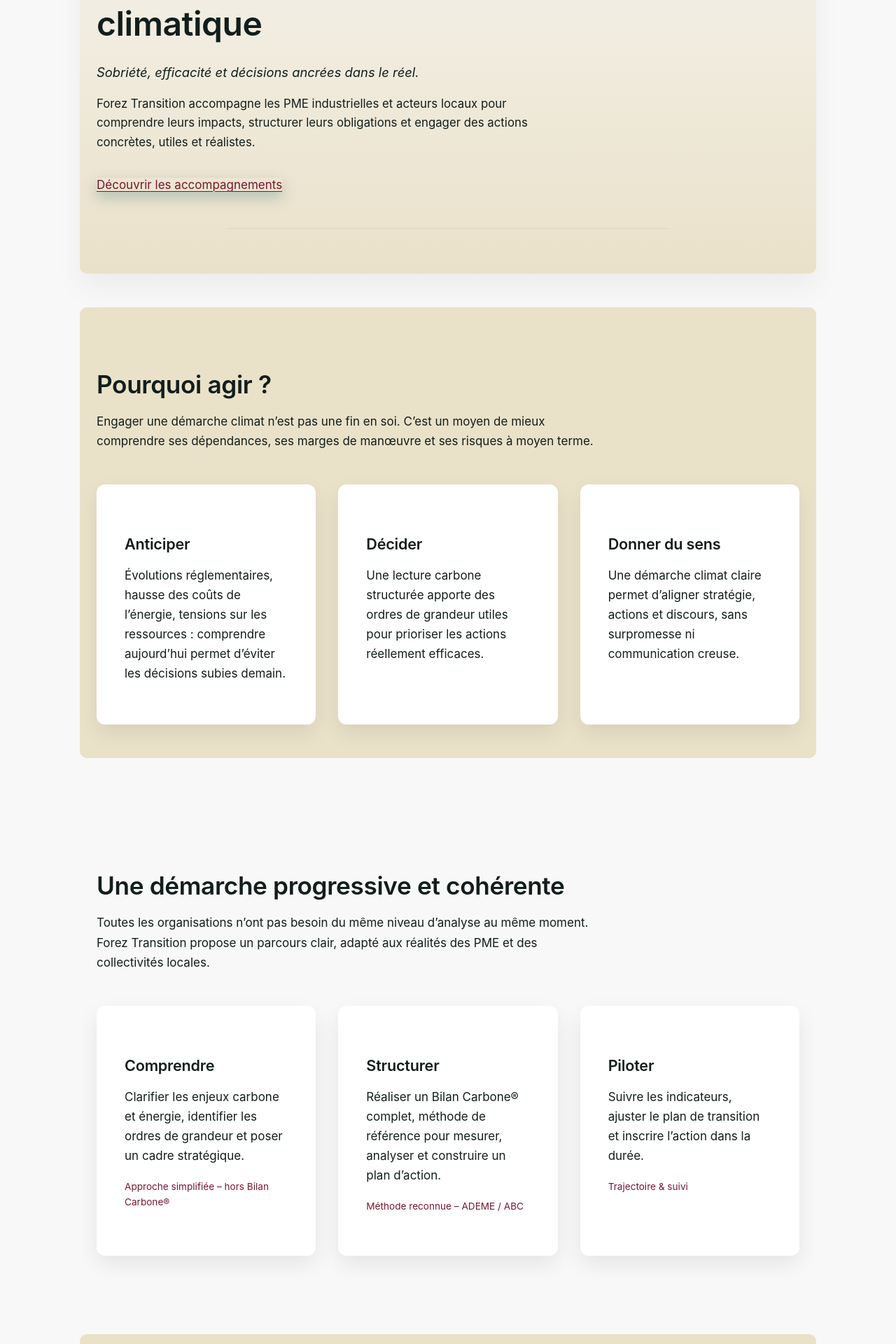
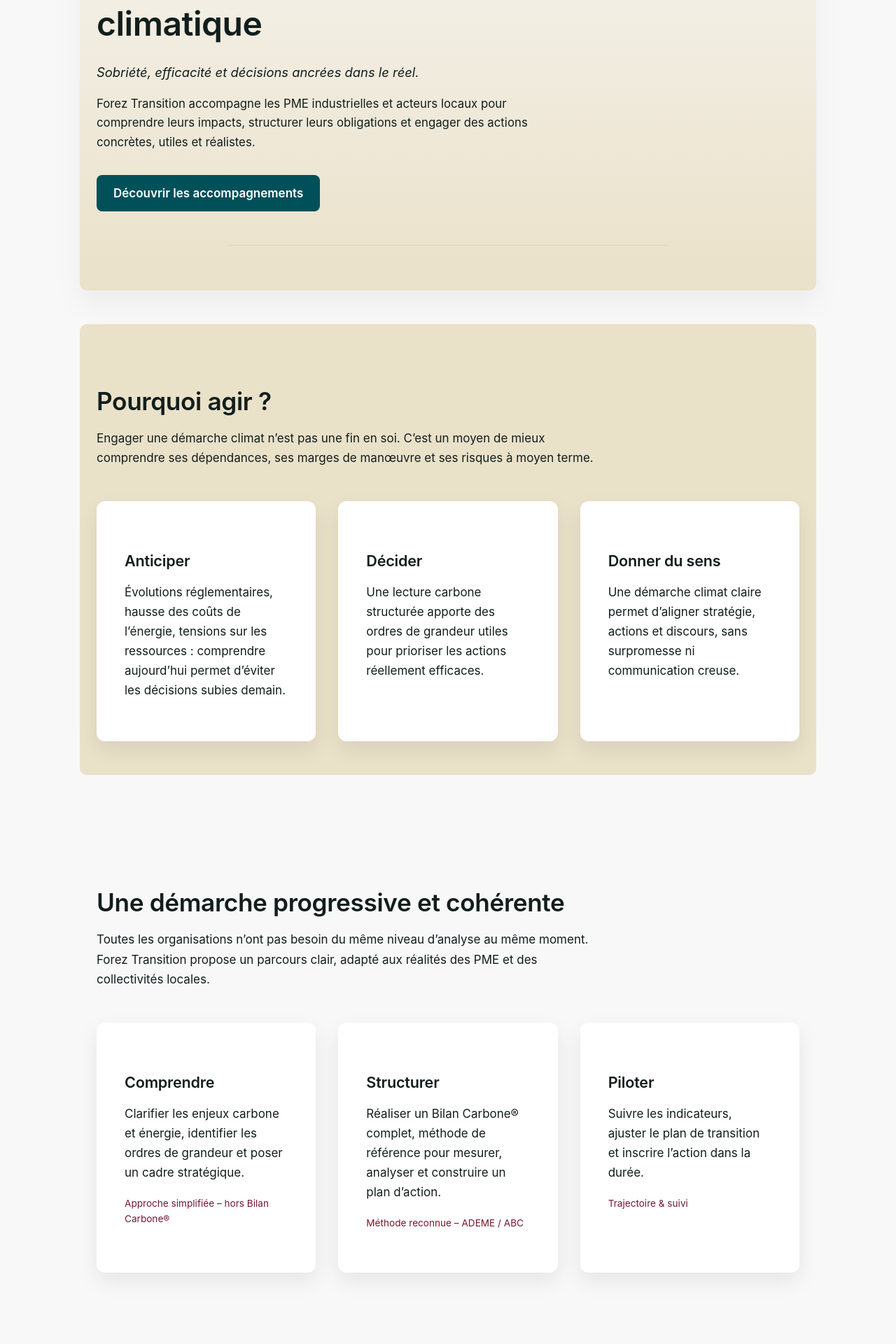
Before and after one commit to Alex-JULIEN/forez-transition, a Jekyll site: the page built from index.md, in a window 1280 px wide. Shown: the part 392-2312 px from the top of the page at 70% size. Built offline with Jekyll 4.4.1, drawn with Linux system fonts in a browser that asks for light colours.

Commit message:
Update style.css

```diff
--- a/assets/css/style.css
+++ b/assets/css/style.css
@@ -279,15 +279,6 @@ nav a {
 
 /* BOUTONS */
 .hero-actions .btn-primary {
-  box-shadow: 0 8px 20px rgba(0, 80, 89, 0.25);
-}
-
-.hero-actions .btn-primary:hover {
-  transform: translateY(-2px);
-  box-shadow: 0 12px 28px rgba(0, 80, 89, 0.35);
-}
-
-/*.btn-primary {
   display: inline-block;
   background: var(--green);
   color: #fff;
@@ -297,10 +288,10 @@ nav a {
   text-decoration: none;
 }
 
-.btn-primary:hover {
+.hero-actions .btn-primary:hover {
   background: #00424a;
   color: #ffffff;
-}*/
+}
 
 .btn-secondary {
   display: inline-block;
```
